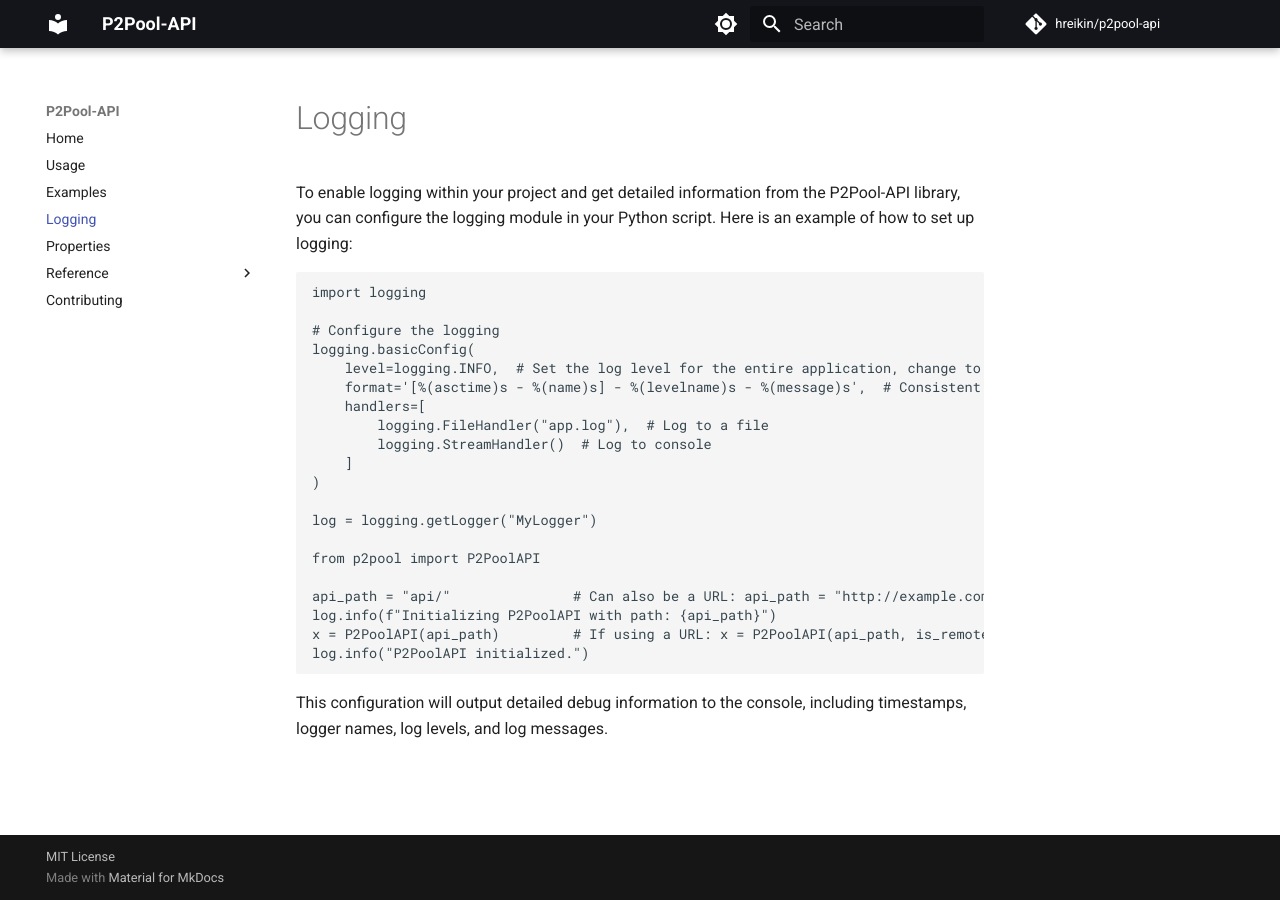
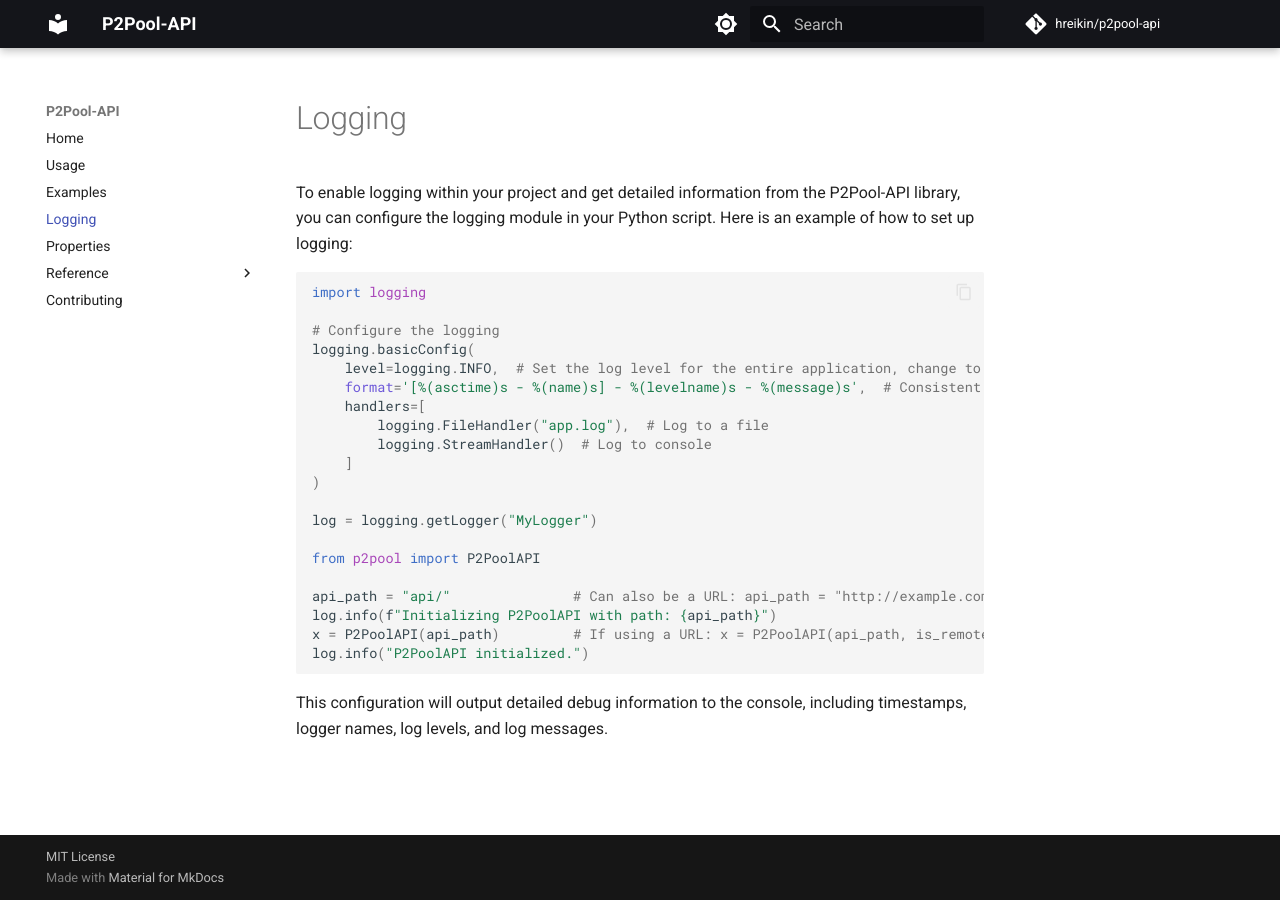
Before and after one commit to hreikin/p2pool-api, an MkDocs documentation site: the page built from docs/logger.md, in a window 1280 px wide. Built offline with MkDocs 1.6.1 and Material for MkDocs 9.7.7, drawn with Linux system fonts in a browser that asks for light colours; comment, search, counter and statistics services are not loaded.

Commit message:
Add markdown extensions and content copy feature to mkdocs configuration

```diff
--- a/mkdocs.yml
+++ b/mkdocs.yml
@@ -24,6 +24,7 @@
     - navigation.instant
     - navigation.instant.prefetch
     - navigation.instant.progress
+    - content.code.copy
 nav:
   - "Home": "README.md"
   - "Usage": "usage.md"
@@ -51,3 +52,13 @@
 plugins:
   - search
   - mkdocstrings
+  - include-markdown
+
+markdown_extensions:
+  - pymdownx.highlight:
+      anchor_linenums: true
+      line_spans: __span
+      pygments_lang_class: true
+  - pymdownx.inlinehilite
+  - pymdownx.snippets
+  - pymdownx.superfences
```
